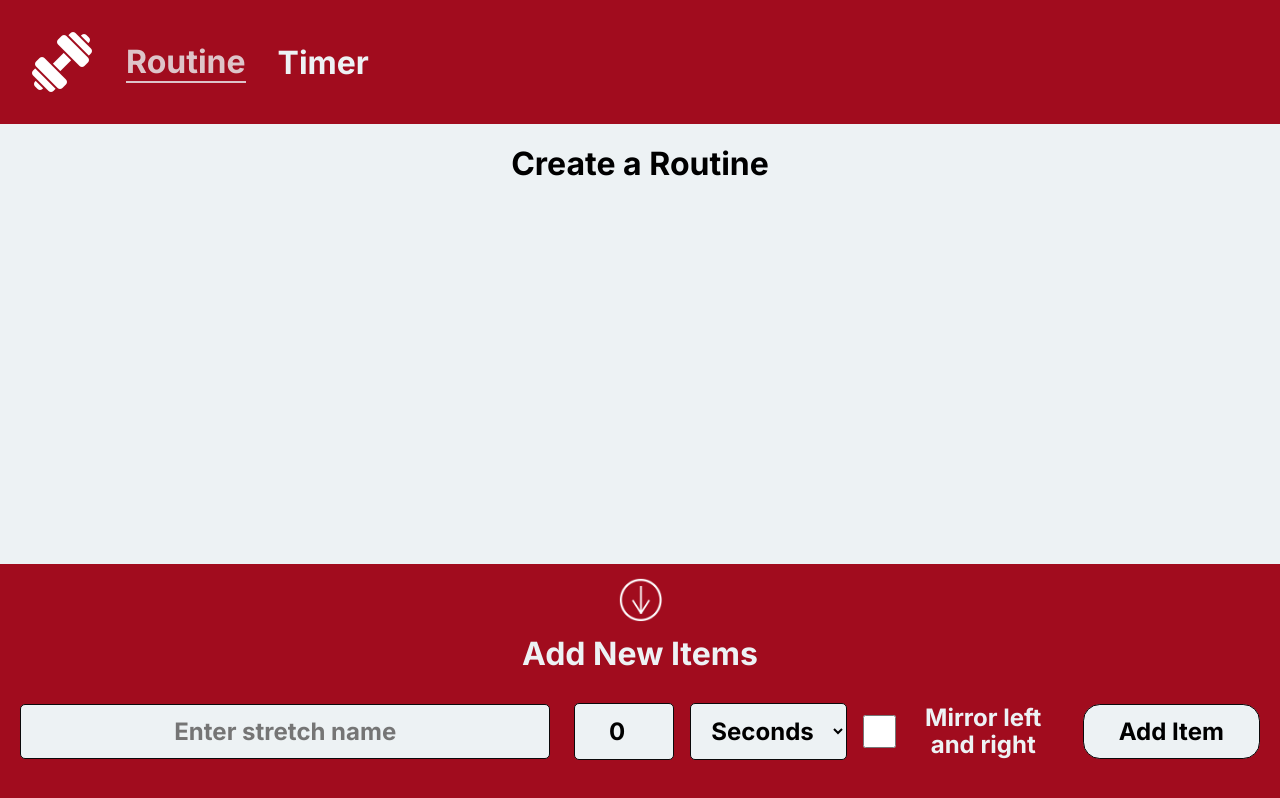
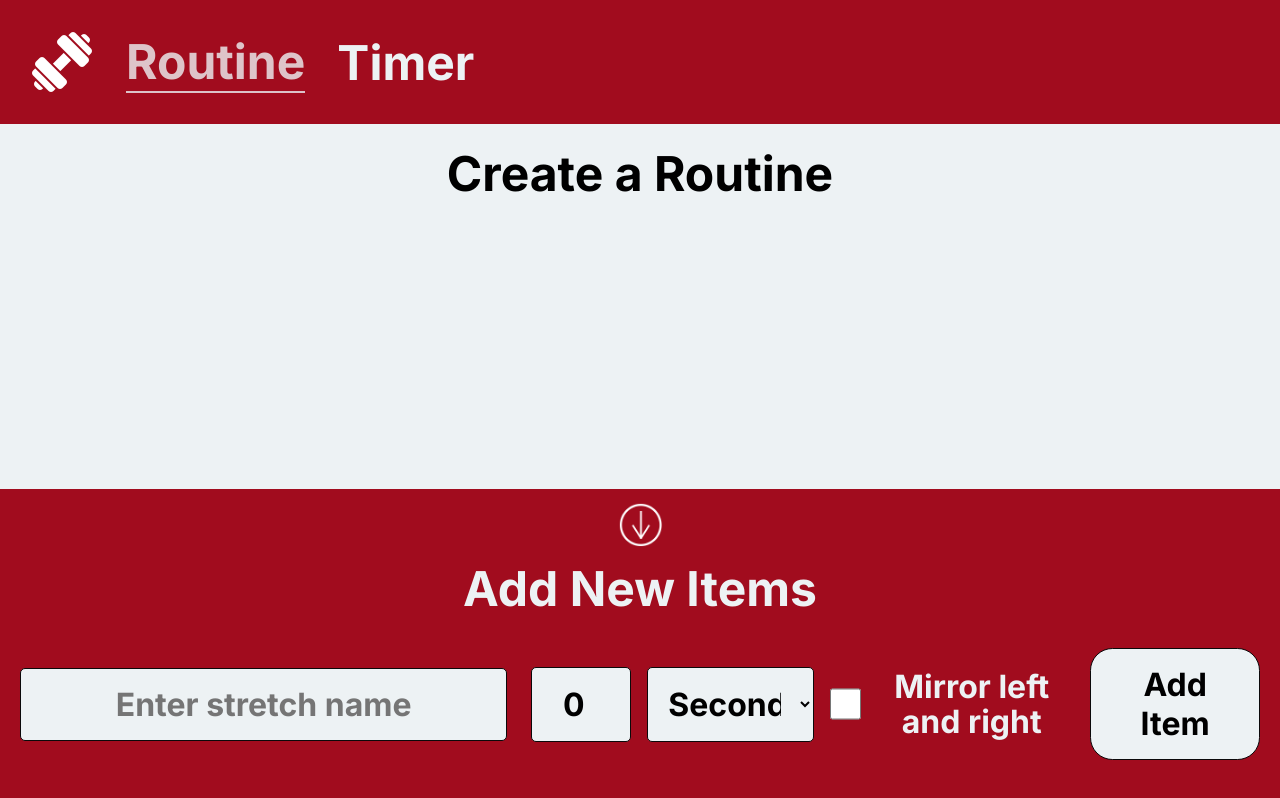
Before and after one commit to Marmaduke45/Flexi-Friend, a React (Vite) app: page / in a window 1280 px wide. Built offline with nearby package versions, Linux system fonts and the light colour scheme.

Commit message:
UX improvements for mobile

```diff
--- a/src/Components/Routine-Item.jsx
+++ b/src/Components/Routine-Item.jsx
@@ -22,7 +22,7 @@ export default function RoutineItem(props) {
 
     return(
         <li className="routine-item">
-            <h3>{props.name}</h3>
+            <p className="bold">{props.name}</p>
             <p>{props.duration} {unit}</p>
             <button onClick={() => props.removeRoutineItem(props.id)} className="btn btn-small remove-item">remove item</button>
         </li>
--- a/src/index.css
+++ b/src/index.css
@@ -5,11 +5,11 @@
 /* ----------- */
 
 :root{
-  --fs-timer: 4rem;
+  --fs-timer: 3rem;
   --fs-h1: 2rem;
   --fs-h2: 1.5rem;
   --fs-body: 1rem;
-  --fs-mini: 0.8rem;
+  --fs-mini: 0.5rem;
 
   --clr-light: #edf2f4;
   --clr-dark: #0b090a;
@@ -60,10 +60,12 @@
 }
 
 .start-routine-btn{
+  margin: 0 auto;
   color: var(--clr-light);
   background: var(--clr-accent);
   border: none;
   font-size: var(--fs-timer);
+  max-width: 90%;
 }
 
 .input{
@@ -112,6 +114,10 @@ h2{
 p{
   font-size: var(--fs-body);
   font-weight: var(--fw-reg);
+}
+
+.bold{
+  font-weight: var(--fw-bold);
 }
 
 .link{
@@ -169,8 +175,8 @@ p{
 }
 
 .routine-item{
-  width: 450px;
-  margin-left: 10px;
+  min-width: 250px;
+  width: 90vw;
   padding: 10px;
   display: flex;
   align-items: center;
@@ -262,7 +268,15 @@ input[type=checkbox] {
 /* --Queries-- */
 /* ----------- */
 
-@media screen and (min-width: 980px) {
+@media screen and (min-width: 1000px) {
+  :root{
+    --fs-timer: 4rem;
+    --fs-h1: 3rem;
+    --fs-h2: 2rem;
+    --fs-body: 1.2rem;
+    --fs-mini: 1rem;
+  }
+
 
   .bottom-bar{
     flex-direction: row;
@@ -273,6 +287,10 @@ input[type=checkbox] {
     align-items: center;
     justify-content: center;
     width: 100%;
+  }
+
+  .routine-item{
+    width: 800px;
   }
 
   .input{
```
